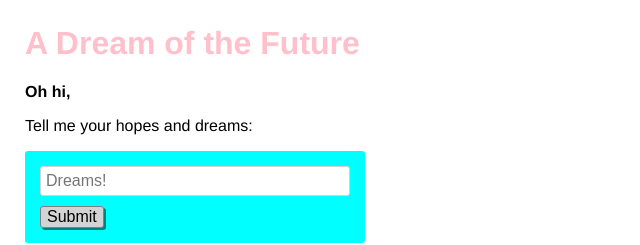
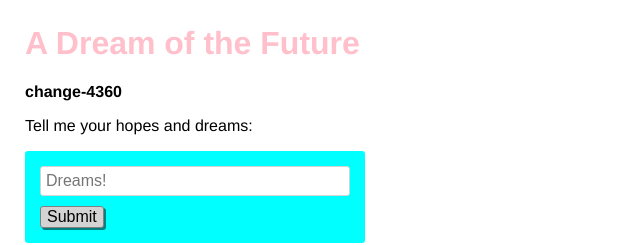
Before and after one commit to glitch-test/test-push, a website: page views/index.html in a window 1280 px wide. Shown: the top 245 px of the page, 0-640 px from the left. Drawn offline with nearby package versions, Linux system fonts and the light colour scheme; no server answers.

Commit message:
Commit: github-9053

```diff
--- a/views/index.html
+++ b/views/index.html
@@ -26,7 +26,7 @@
     </header>
 
     <main>
-      <p class="bold">Oh hi,</p>
+      <p class="bold">change-4360</p>
       <p>Tell me your hopes and dreams:</p>
       <form>
         <input type="text" maxlength="100" placeholder="Dreams!">
```
